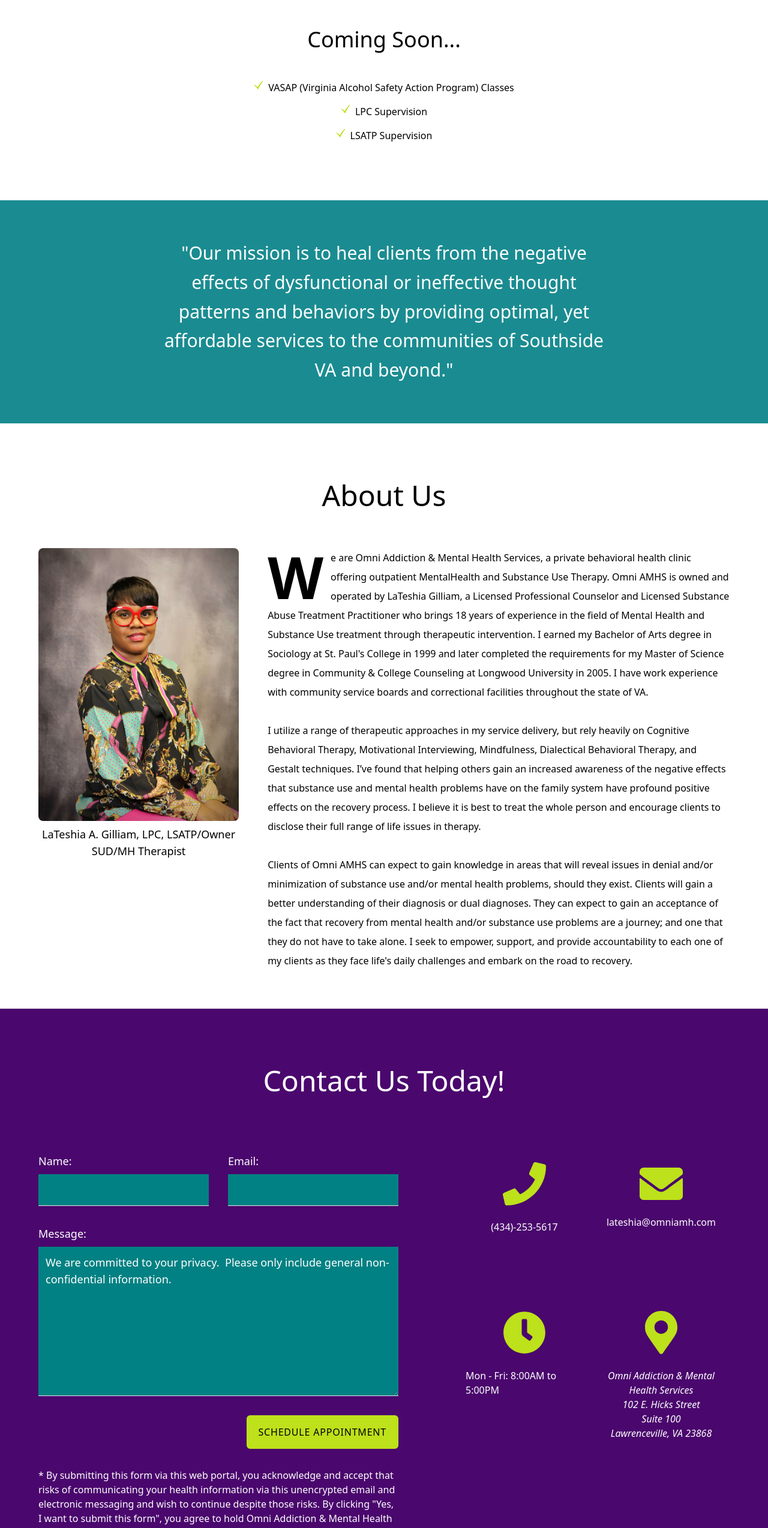
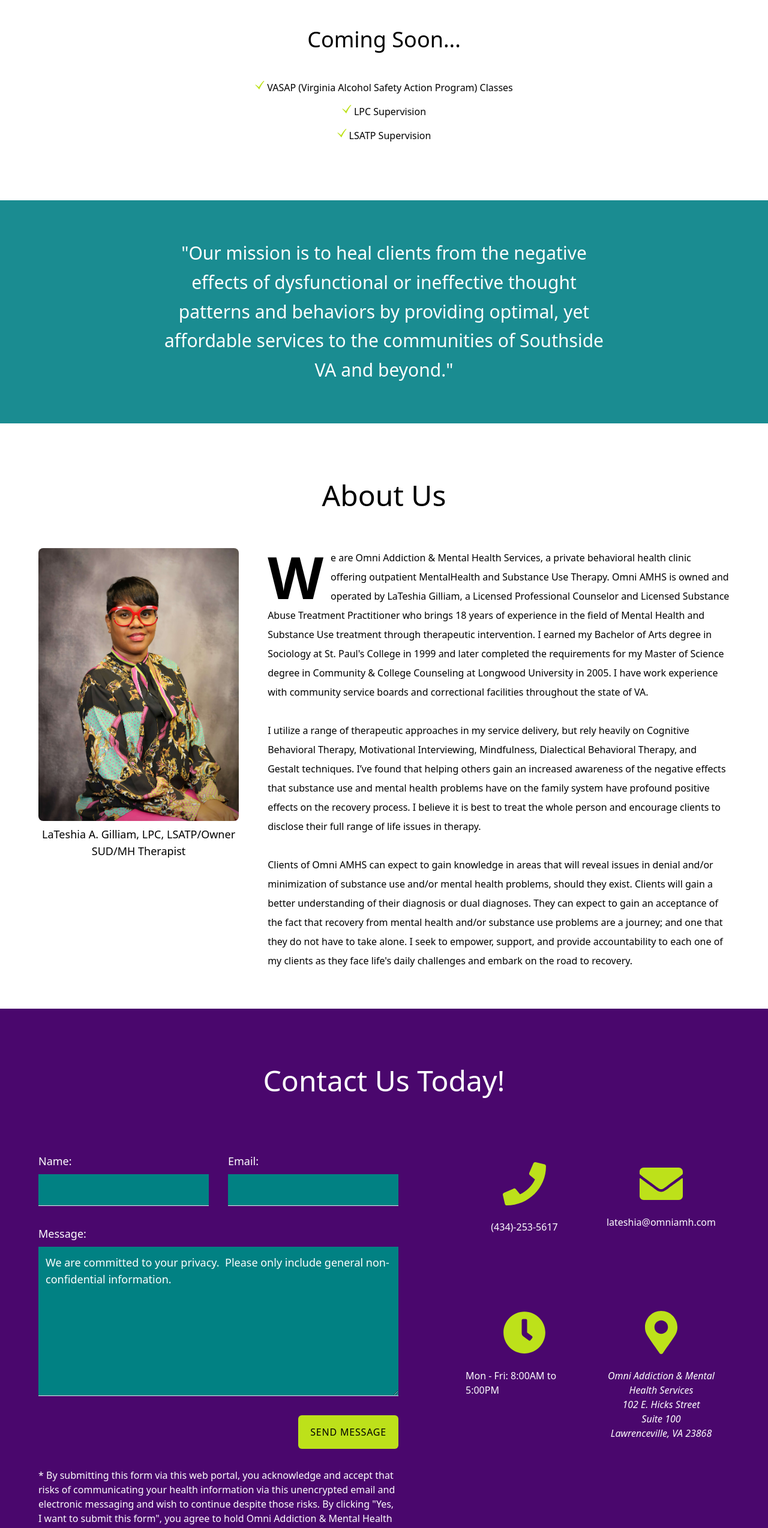
Before and after one commit to artsycoder533/omni, a Next.js app: page / in a window 1280 px wide. Shown: the part 2204-4752 px from the top of the page at 60% size. Built offline with nearby package versions, Linux system fonts and the light colour scheme; grey boxes are pictures that could not be loaded.

Commit message:
chore: fix coming soon copy alignment

```diff
--- a/components/Form.jsx
+++ b/components/Form.jsx
@@ -48,7 +48,7 @@
         {/* purple box */}
         <span className="w-0 h-0 rounded-md bg-[#601A7F] absolute top-0 left-0 ease-out duration-500 transition-all group-hover:w-full group-hover:h-full -z-1 hover:border-[#601A7F] border"></span>
         <span className="w-full text-black transition-colors duration-300 ease-in-out group-hover:text-white z-10 border-none">
-          Schedule Appointment
+          Send Message
         </span>
       </button>
       <p className="text-white">
--- a/components/Services.jsx
+++ b/components/Services.jsx
@@ -51,16 +51,16 @@
             </span>
           </button>
           <h3 className="text-4xl text-center py-12">Coming Soon...</h3>
-          <ul className="w-[90vw] max-w-[1400px] mx-auto flex flex-col justify-center items-center gap-4 text-center list-style-none">
-            <li className="flex gap-2">
+          <ul className="w-[90vw] max-w-[1400px] mx-auto flex flex-col md:justify-center md:items-center gap-4 md:text-center list-style-none">
+            <li className="flex gap-1 ">
               <GiCheckMark className="text-[#BDE11A]" /> VASAP (Virginia Alcohol
               Safety Action Program) Classes
             </li>
-            <li className="flex gap-2">
+            <li className="flex gap-1">
               <GiCheckMark className="text-[#BDE11A]" />
               LPC Supervision
             </li>
-            <li className="flex gap-2">
+            <li className="flex gap-1">
               <GiCheckMark className="text-[#BDE11A]" />
               LSATP Supervision
             </li>
```
